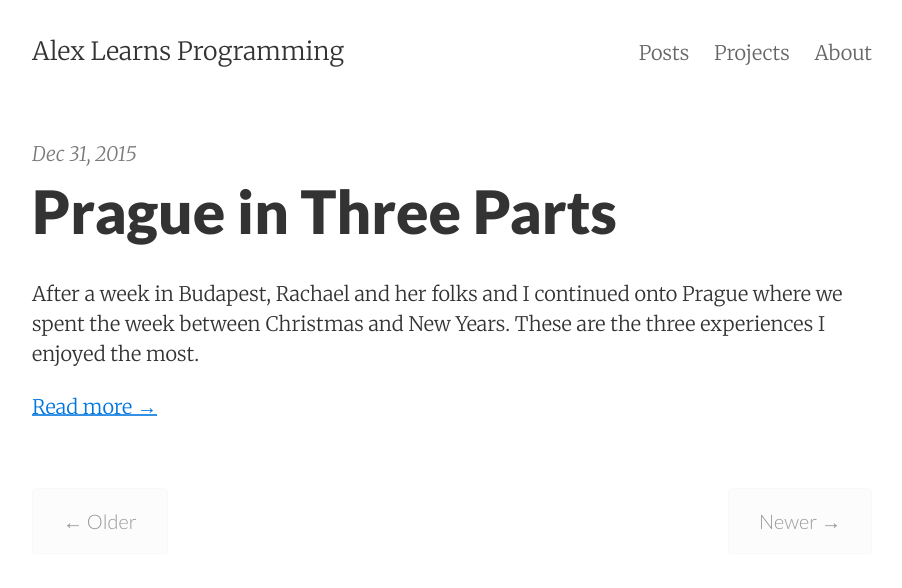
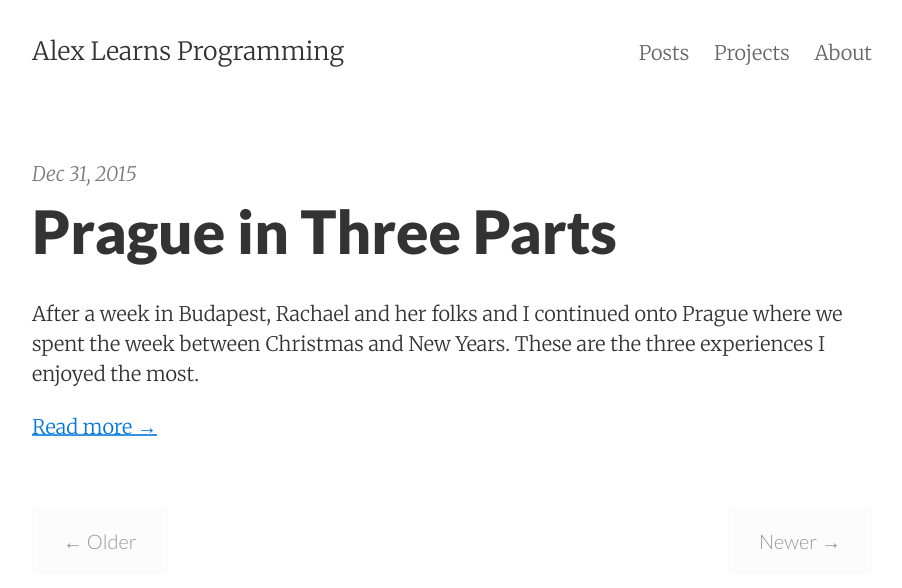
Before and after one commit to alxmjo/code, a Jekyll site: the page built from index.html, in a window 1280 px wide. Shown: the top 588 px of the page, without its empty margins (188-1090 px from the left). Built offline with Jekyll 4.4.1, drawn with Linux system fonts in a browser that asks for light colours; the list of posts is cut into pages by our own code.

Commit message:
Update _utility-white-space.scss
Return header space on post page to default

```diff
--- a/_sass/basscss/_utility-white-space.scss
+++ b/_sass/basscss/_utility-white-space.scss
@@ -140,7 +140,7 @@
 }
 
 .p2 {
-  padding: $space-wrap;
+  padding: $space-2;
 }
 
 .py2 {
```
